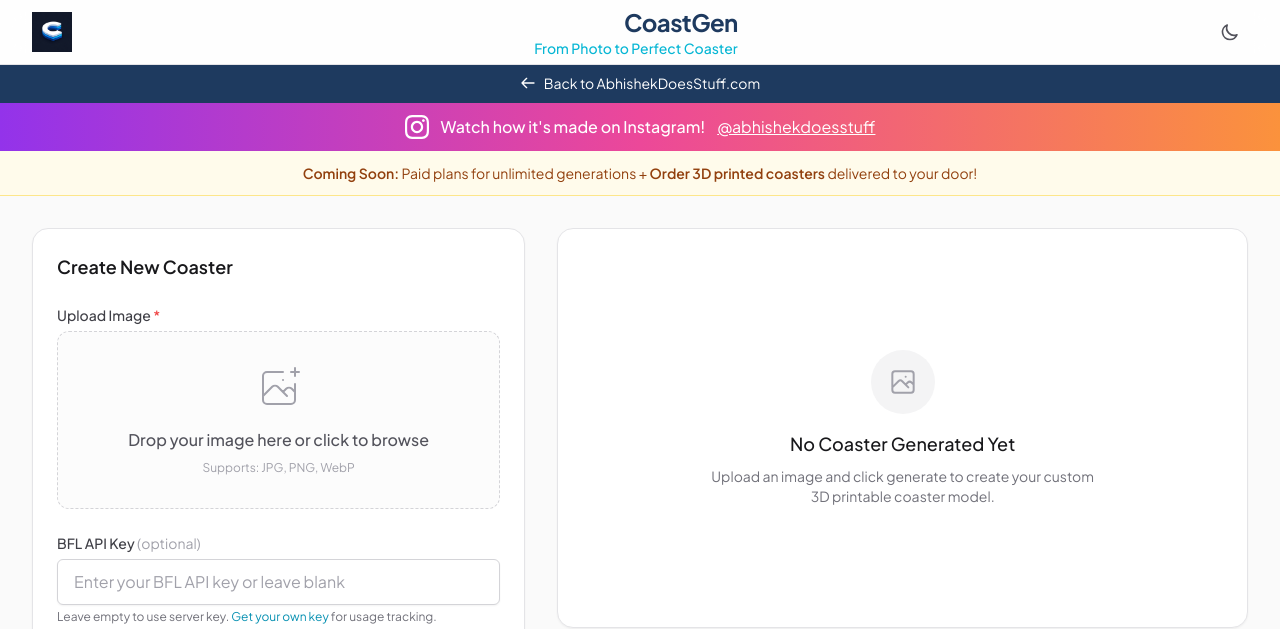
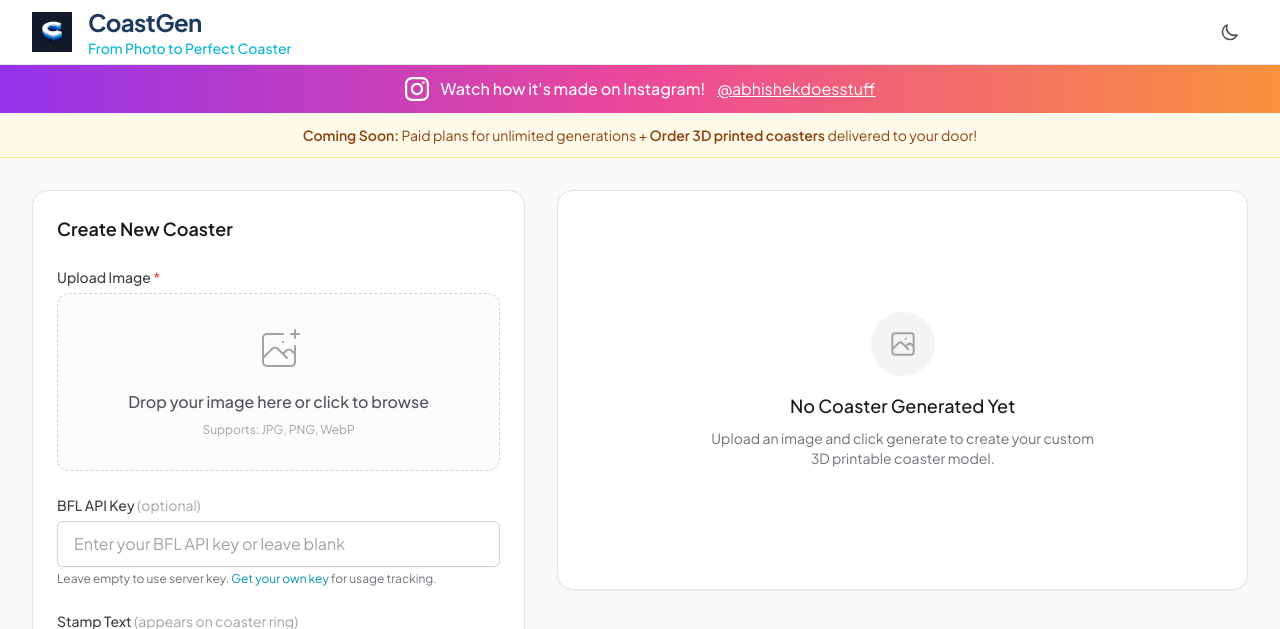
Before and after one commit to bagdeabhishek/coaster-generator, a Python web app: template frontend/templates/index.html in a window 1280 px wide. Shown: the top 629 px of the page. Run offline with Jinja, Linux system fonts and the light colour scheme; the template is opened without the code that fills it, so the values that code supplies are empty; some libraries are stand-ins or nearby versions.

Commit message:
ui: remove back banner and fix navbar alignment
- Removed 'Back to Abhishekdoesstuff.com' banner
- Moved title/tagline next to logo on left side
- Fixed alignment: changed items-end to items-start
- Added leading-tight for better vertical spacing

```diff
--- a/frontend/templates/index.html
+++ b/frontend/templates/index.html
@@ -69,14 +69,13 @@
     <!-- Minimal Navbar -->
     <nav class="sticky top-0 z-50 bg-white/80 dark:bg-zinc-900/80 backdrop-blur-md border-b border-zinc-200 dark:border-zinc-800">
         <div class="max-w-7xl mx-auto px-4 sm:px-6 lg:px-8 h-16 flex items-center justify-between">
-            <div class="flex items-center gap-3">
+            <!-- Logo, Title & Tagline -->
+            <div class="flex items-center gap-4">
                 <img src="/static/logo.png" alt="CoastGen Logo" class="h-10 w-auto">
-            </div>
-
-            <!-- Title & Tagline -->
-            <div class="hidden md:flex flex-col items-end">
-                <h1 class="text-2xl font-bold tracking-tight text-navy-700 dark:text-white">CoastGen</h1>
-                <p class="text-sm font-medium text-primary-500">From Photo to Perfect Coaster</p>
+                <div class="hidden md:flex flex-col items-start leading-tight">
+                    <h1 class="text-2xl font-bold tracking-tight text-navy-700 dark:text-white">CoastGen</h1>
+                    <p class="text-sm font-medium text-primary-500">From Photo to Perfect Coaster</p>
+                </div>
             </div>
 
             <div class="flex items-center gap-3">
@@ -99,14 +98,6 @@
             </div>
         </div>
     </nav>
-
-    <!-- Back to Main Site Banner -->
-    <div class="bg-navy-700 text-white text-center py-2 text-sm">
-        <a href="https://abhishekdoesstuff.com" class="hover:text-primary-400 transition-colors inline-flex items-center gap-2">
-            <svg class="w-4 h-4" fill="none" stroke="currentColor" viewBox="0 0 24 24"><path stroke-linecap="round" stroke-linejoin="round" stroke-width="2" d="M10 19l-7-7m0 0l7-7m-7 7h18"></path></svg>
-            Back to AbhishekDoesStuff.com
-        </a>
-    </div>
 
     <!-- Instagram Video Promo Banner -->
     <div class="bg-gradient-to-r from-purple-600 via-pink-500 to-orange-400 text-white py-3 px-4">
```
